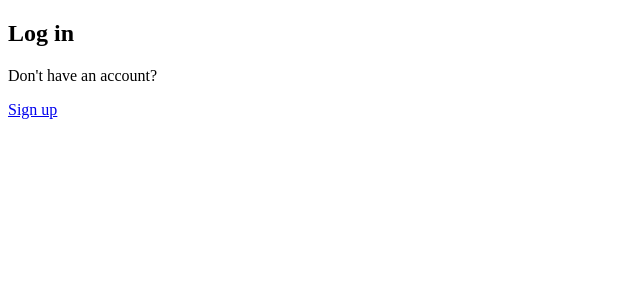
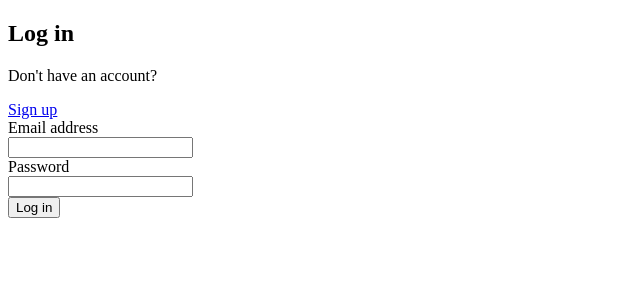
Before and after one commit to EmilieHumbert/swiss-plant-based, a Next.js app: page /login in a window 1280 px wide. Shown: the top 300 px of the page, without its empty margins (0-640 px from the left). Built offline with nearby package versions, Linux system fonts and the light colour scheme; no server answers.

Commit message:
Add LoginForm component into login page

```diff
--- a/pages/login.js
+++ b/pages/login.js
@@ -1,4 +1,5 @@
 import Link from "next/link";
+import LoginForm from "../components/forms/loginForm";
 
 export default function logInPage() {
   return (
@@ -11,7 +12,7 @@ export default function logInPage() {
         </Link>
       </div>
       <div>
-        {/* Create login form component and add here */}
+        <LoginForm />
       </div>
     </div>
   );
```
